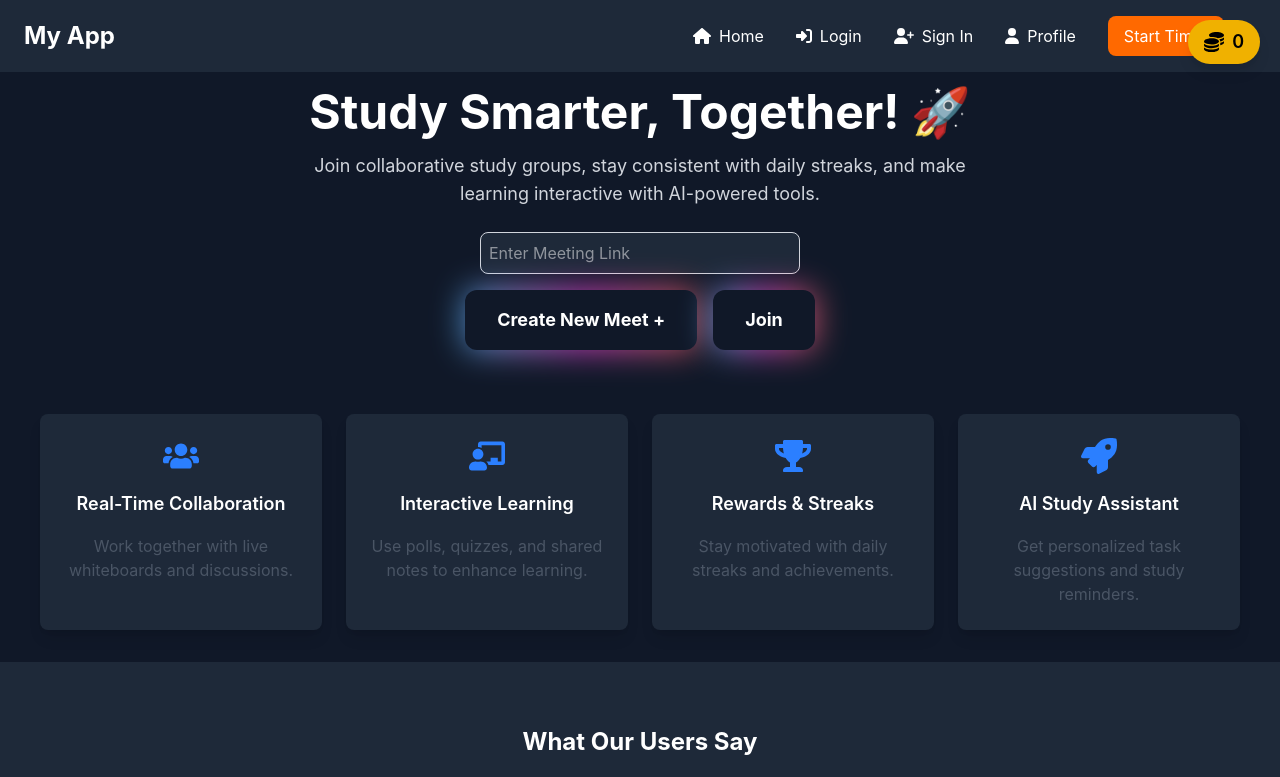
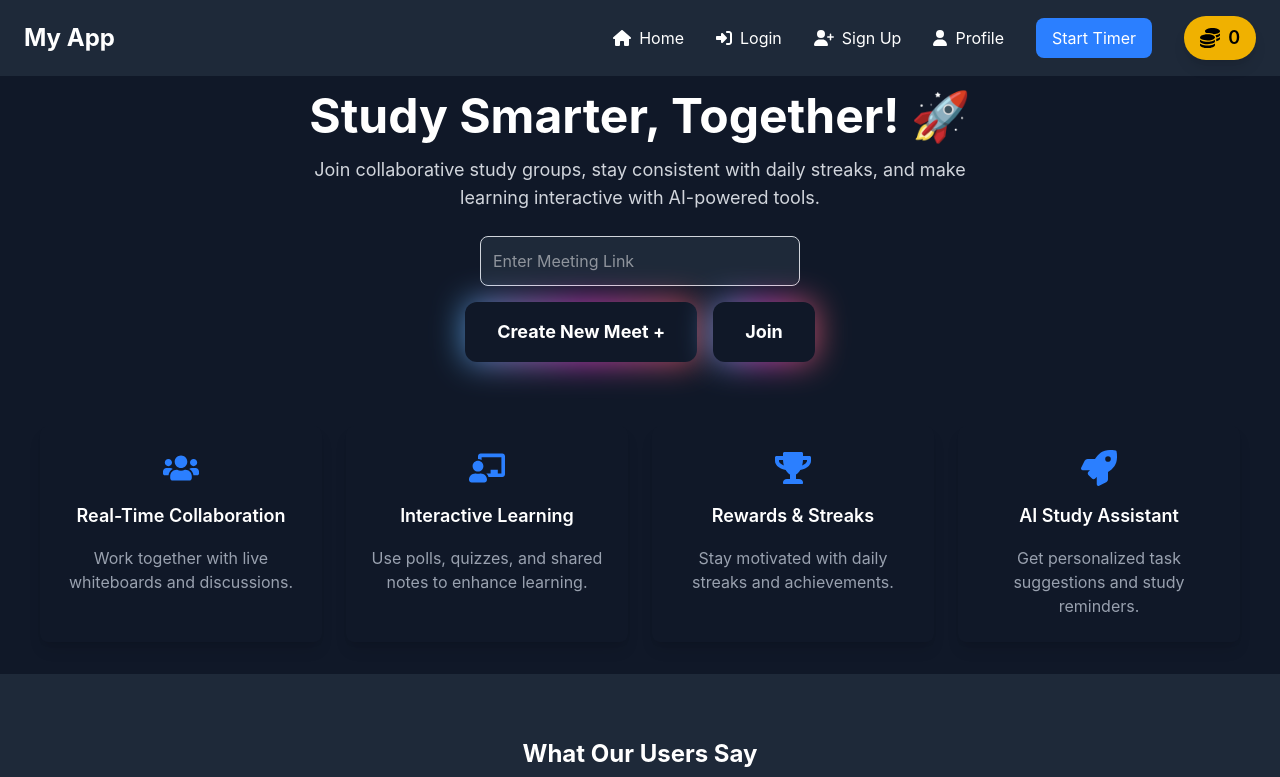
Before and after one commit to Lakde-Maheshwari/CSE, a React (Vite) app in the folder frontend/: page / in a window 1280 px wide. Shown: the top 777 px of the page. Built offline with nearby package versions, Linux system fonts and the light colour scheme; no server answers.

Commit message:
adding circular timer

```diff
--- a/frontend/src/App.css
+++ b/frontend/src/App.css
@@ -1,4 +1,5 @@
 @import "tailwindcss";
+@import "./styles/globals.css";
 #root {
     /* max-width: 1280px; */
     margin: 0 auto;
--- a/frontend/src/components/FeatureCard.jsx
+++ b/frontend/src/components/FeatureCard.jsx
@@ -6,13 +6,16 @@ const FeatureCard = ({ icon, title, description }) => {
     <motion.div
       initial={{ opacity: 0, y: 30 }}
       animate={{ opacity: 1, y: 0 }}
-      whileHover={{ scale: 1.05 }}
-      transition={{ duration: 0.5, ease: "easeOut" }}
-      className="bg-gray-800 p-6 rounded-lg shadow-lg flex flex-col items-center text-center space-y-4"
+      whileHover={{
+        scale: 1.05,
+        boxShadow: "0px 0px 20px rgba(59, 130, 246, 0.5)"
+      }}
+      transition={{ duration: 0.3, ease: "easeOut" }}
+      className="bg-gray-900 p-6 rounded-lg shadow-lg flex flex-col items-center text-center space-y-4 transition-all"
     >
       <div className="text-4xl text-blue-500">{icon}</div>
-      <h3 className="text-lg font-semibold">{title}</h3>
-      <p className="text-gray-600">{description}</p>
+      <h3 className="text-lg font-semibold text-white">{title}</h3>
+      <p className="text-gray-400">{description}</p>
     </motion.div>
   );
 };
--- a/frontend/src/components/Home.jsx
+++ b/frontend/src/components/Home.jsx
@@ -1,5 +1,6 @@
 import { useState } from "react";
 import { useNavigate } from "react-router-dom";
+import { motion } from "framer-motion";
 import FeatureGrid from "../components/FeatureCard";
 import TestimonialFooter from "../components/Footer";
 import Button from "./button";
@@ -8,6 +9,7 @@ const Home = () => {
   const navigate = useNavigate();
   const [meetingLink, setMeetingLink] = useState("");
   const [loading, setLoading] = useState(false);
+  const [isFocused, setIsFocused] = useState(false); // Track focus state
 
   // Create New Meeting
   const handleCreateMeeting = async () => {
@@ -65,14 +67,22 @@ const Home = () => {
           Join collaborative study groups, stay consistent with daily streaks, and make learning interactive with AI-powered tools.
         </p>
 
-        {/* Meeting Input Field */}
+        {/* Meeting Input Field with Scale-Up Animation */}
+        <motion.div
+          animate={{ scale: isFocused ? 1.1 : 1 }} // Scale up when focused
+          transition={{ duration: 0.3, ease: "easeOut" }}
+          className="w-80"
+        >
           <input
             type="text"
             placeholder="Enter Meeting Link"
             value={meetingLink}
             onChange={(e) => setMeetingLink(e.target.value)}
-          className="w-80 p-2 mb-4 text-white rounded-lg border border-gray-300 bg-gray-800"
+            onFocus={() => setIsFocused(true)} // Set focus state
+            onBlur={() => setIsFocused(false)} // Reset focus state
+            className="w-full p-3 mb-4 text-white rounded-lg border border-gray-300 bg-gray-800 focus:outline-none transition-all"
           />
+        </motion.div>
 
         {/* Buttons Container */}
         <div className="flex space-x-4">
--- a/frontend/src/components/Navbar.jsx
+++ b/frontend/src/components/Navbar.jsx
@@ -4,163 +4,84 @@ import { FontAwesomeIcon } from "@fortawesome/react-fontawesome";
 import { faHome, faSignInAlt, faUserPlus, faCoins, faUser } from "@fortawesome/free-solid-svg-icons";
 
 const Navbar = () => {
-  const [isTimerActive, setIsTimerActive] = useState(false); // State to manage timer visibility
-  const [seconds, setSeconds] = useState(0); // Timer counter
-  const [coinCount, setCoinCount] = useState(
-    parseInt(localStorage.getItem("coinCount")) || 0
-  );
-  const [isAuthenticated, setIsAuthenticated] = useState(false); // State to track authentication status
+  const [isTimerActive, setIsTimerActive] = useState(false);
+  const [seconds, setSeconds] = useState(0);
+  const [intervalId, setIntervalId] = useState(null);
+  const [coinCount, setCoinCount] = useState(parseInt(localStorage.getItem("coinCount")) || 0);
+  const [isAuthenticated, setIsAuthenticated] = useState(false);
 
-  // Check authentication status on component mount
   useEffect(() => {
-    const token = localStorage.getItem("authToken"); // Check for token in localStorage (or any other method)
-    setIsAuthenticated(!!token); // Set authentication status based on token presence
+    const token = localStorage.getItem("authToken");
+    setIsAuthenticated(!!token);
   }, []);
 
-  // Start Timer logic
-  const startTimer = () => {
-    setIsTimerActive(true); // Start timer
-    setSeconds(0); // Reset seconds when the timer is started
-    let interval = setInterval(() => {
-      setSeconds((prev) => prev + 1);
-    }, 1000);
+  useEffect(() => {
+    if (isTimerActive) {
+      const id = setInterval(() => {
+        setSeconds((prev) => prev + 1);
+      }, 1000);
+      setIntervalId(id);
+      return () => clearInterval(id);
+    }
+  }, [isTimerActive]);
 
-    // Save interval ID to stop the timer later
-    return interval;
+  const handleStart = () => {
+    setSeconds(0);
+    setIsTimerActive(true);
   };
 
-  // Stop Timer logic
-  const stopTimer = (interval) => {
+  const handleStop = () => {
     setIsTimerActive(false);
-    clearInterval(interval); // Clear the interval to stop the timer
+    clearInterval(intervalId);
   };
 
-  // Format time in minutes:seconds format
   const formatTime = (totalSeconds) => {
     const minutes = Math.floor(totalSeconds / 60);
     const secs = totalSeconds % 60;
     return `${minutes}:${secs < 10 ? "0" : ""}${secs}`;
   };
 
-  const [isOpen, setIsOpen] = useState(false);
-  const [interval, setIntervalId] = useState(null);
-
-  const handleStart = () => {
-    const intervalId = startTimer();
-    setIntervalId(intervalId);
-  };
-
-  const handleStop = () => {
-    stopTimer(interval);
+  const getStrokeDasharray = () => {
+    const progress = (seconds % 60) / 60;
+    return `${progress * 283} 283`;
   };
 
   return (
     <nav className="bg-gray-800 text-white shadow-md w-screen">
       <div className="container mx-auto flex justify-between items-center py-4 px-6">
-        {/* Logo */}
         <div className="text-2xl font-bold">
-          <Link
-            to="/home"
-            className="hover:text-teal-400 transition duration-300"
-          >
+          <Link to="/home" className="hover:text-teal-400 transition duration-300">
             My App
           </Link>
         </div>
 
-        {/* Hamburger Menu */}
-        <button
-          onClick={() => setIsOpen(!isOpen)}
-          className="md:hidden text-white focus:outline-none"
-        >
-          <svg
-            className="w-6 h-6"
-            fill="none"
-            stroke="currentColor"
-            viewBox="0 0 24 24"
-            xmlns="http://www.w3.org/2000/svg"
-          >
-            <path
-              strokeLinecap="round"
-              strokeLinejoin="round"
-              strokeWidth="2"
-              d={isOpen ? "M6 18L18 6M6 6l12 12" : "M4 6h16M4 12h16m-7 6h7"}
-            />
-          </svg>
-        </button>
-
-        {/* Navigation Links */}
-        <ul
-          className={`md:flex space-x-8 ${isOpen ? "block" : "hidden"
-            } md:space-x-8 md:items-center absolute md:static bg-gray-800 w-full md:w-auto left-0 px-6 py-4 md:p-0`}
-        >
-          <li>
-            <Link
-              to="/"
-              className="flex items-center hover:text-teal-400 transition duration-300"
-            >
-              <FontAwesomeIcon icon={faHome} className="mr-2" />
-              Home
-            </Link>
-          </li>
-          <li>
-            <Link
-              to="/login"
-              className="flex items-center hover:text-teal-400 transition duration-300"
-            >
-              <FontAwesomeIcon icon={faSignInAlt} className="mr-2" />
-              Login
-            </Link>
-          </li>
-          <li>
-            <Link
-              to="/register"
-              className="flex items-center hover:text-teal-400 transition duration-300"
-            >
-              <FontAwesomeIcon icon={faUserPlus} className="mr-2" />
-              Sign In
-            </Link>
-          </li>
-
-          {/* Conditionally render Profile link if authenticated */}
-          {isAuthenticated || (
-            <li>
-              <Link
-                to="/profile"
-                className="flex items-center hover:text-teal-400 transition duration-300"
-              >
-                <FontAwesomeIcon icon={faUser} className="mr-2" />
-                Profile
-              </Link>
-            </li>
-          )}
-
-          {/* Show the Timer or Start Button */}
-          {isTimerActive ? (
-            <li className="flex items-center">
-              {/* Timer UI */}
-              <div className="bg-teal-900 text-white px-4 py-3 rounded-md shadow-xl flex items-center">
-                <span className="text-2xl font-semibold">{formatTime(seconds)}</span>
-              </div>
-              <button
-                onClick={handleStop}
-                className="ml-4 px-4 py-2 bg-red-500 text-white rounded-lg hover:bg-red-600"
-              >
-                Stop Timer
-              </button>
-            </li>
-          ) : (
-            <li>
-              <button
-                onClick={handleStart}
-                className="px-4 py-2 bg-orange-500 text-white rounded-lg hover:bg-orange-600"
-              >
-                Start Timer
-              </button>
-            </li>
+        <ul className="md:flex space-x-8 hidden md:items-center">
+          <li><Link to="/" className="flex items-center hover:text-teal-400 transition duration-300"><FontAwesomeIcon icon={faHome} className="mr-2" /> Home</Link></li>
+          <li><Link to="/login" className="flex items-center hover:text-teal-400 transition duration-300"><FontAwesomeIcon icon={faSignInAlt} className="mr-2" /> Login</Link></li>
+          <li><Link to="/register" className="flex items-center hover:text-teal-400 transition duration-300"><FontAwesomeIcon icon={faUserPlus} className="mr-2" /> Sign Up</Link></li>
+          {!isAuthenticated && (
+            <li><Link to="/profile" className="flex items-center hover:text-teal-400 transition duration-300"><FontAwesomeIcon icon={faUser} className="mr-2" /> Profile</Link></li>
           )}
 
           <li>
-            <div className="absolute top-5 right-5 flex items-center space-x-2 bg-yellow-500 text-black px-4 py-2 rounded-full shadow-lg">
+            {isTimerActive ? (
+              <div className="flex items-center">
+                <div className="relative w-16 h-16">
+                  <svg width="64" height="64" viewBox="0 0 100 100">
+                    <circle cx="50" cy="50" r="45" fill="none" stroke="#ddd" strokeWidth="6" />
+                    <circle cx="50" cy="50" r="45" fill="none" stroke="#f39c12" strokeWidth="6" strokeDasharray="283" strokeDashoffset={283 - (seconds % 60) * 4.72} strokeLinecap="round" />
+                    <text x="50" y="55" textAnchor="middle" fontSize="18" fill="white">{formatTime(seconds)}</text>
+                  </svg>
+                </div>
+                <button onClick={handleStop} className="ml-4 px-4 py-2 bg-red-500 text-white rounded-lg hover:bg-red-600">Stop</button>
+              </div>
+            ) : (
+              <button onClick={handleStart} className="px-4 py-2 bg-blue-500 text-white rounded-lg hover:bg-blue-600">Start Timer</button>
+            )}
+          </li>
+
+          <li>
+            <div className="flex items-center space-x-2 bg-yellow-500 text-black px-4 py-2 rounded-full shadow-lg">
               <FontAwesomeIcon icon={faCoins} className="text-xl" />
               <span className="text-lg font-semibold">{coinCount}</span>
             </div>
--- a/frontend/src/components/profile.jsx
+++ b/frontend/src/components/profile.jsx
@@ -14,7 +14,7 @@ const Profile = () => {
       <div className="flex flex-col w-3/4 p-6 space-y-6">
         <Header />
         <div className="grid grid-cols-1 md:grid-cols-2 gap-6 p-6 border border-gray-700 bg-gray-800 rounded-xl shadow-2xl">
-          <div className="p-6 bg-gray-700 flex flex-col items-center rounded-xl shadow-lg hover:shadow-2xl transition-shadow">
+          <div className="p-6  flex flex-col items-center rounded-xl shadow-lg hover:shadow-2xl transition-shadow">
             <ProfileDetails />
             <ContactInfo />
           </div>
--- /dev/null
+++ b/frontend/src/styles/globals.css
@@ -0,0 +1,46 @@
+/* Custom styling for React Calendar */
+.custom-calendar {
+  background-color: #1f2937; /* Tailwind gray-800 */
+  color: white; /* Text color */
+  border-radius: 10px;
+  padding: 10px;
+  border: none;
+  width: 100%;
+}
+
+/* Change navigation buttons color */
+.custom-calendar .react-calendar__navigation button {
+  color: white;
+  background-color: transparent;
+}
+
+/* Style the calendar days */
+.custom-calendar .react-calendar__tile {
+  background-color: transparent;
+  color: white;
+  padding: 10px;
+  border-radius: 6px;
+}
+
+/* Hover effect */
+.custom-calendar .react-calendar__tile:hover {
+  background-color: #374151; /* Tailwind gray-700 */
+}
+
+/* Active selected date */
+.custom-calendar .react-calendar__tile--active {
+  background-color: #4b5563; /* Tailwind gray-600 */
+  color: white;
+  font-weight: bold;
+}
+
+/* Change weekday names color */
+.custom-calendar .react-calendar__month-view__weekdays {
+  color: white;
+}
+
+/* Hide the calendar border */
+.custom-calendar,
+.custom-calendar * {
+  border: none !important;
+}
```
Also changed, not shown: frontend/src/components/contactInfo.jsx (+10 -10 lines), frontend/src/components/profiledetails.jsx (+4 -23 lines), frontend/src/components/taskform.jsx (+11 -8 lines). Lines whose indentation alone changed are shown as unchanged.
